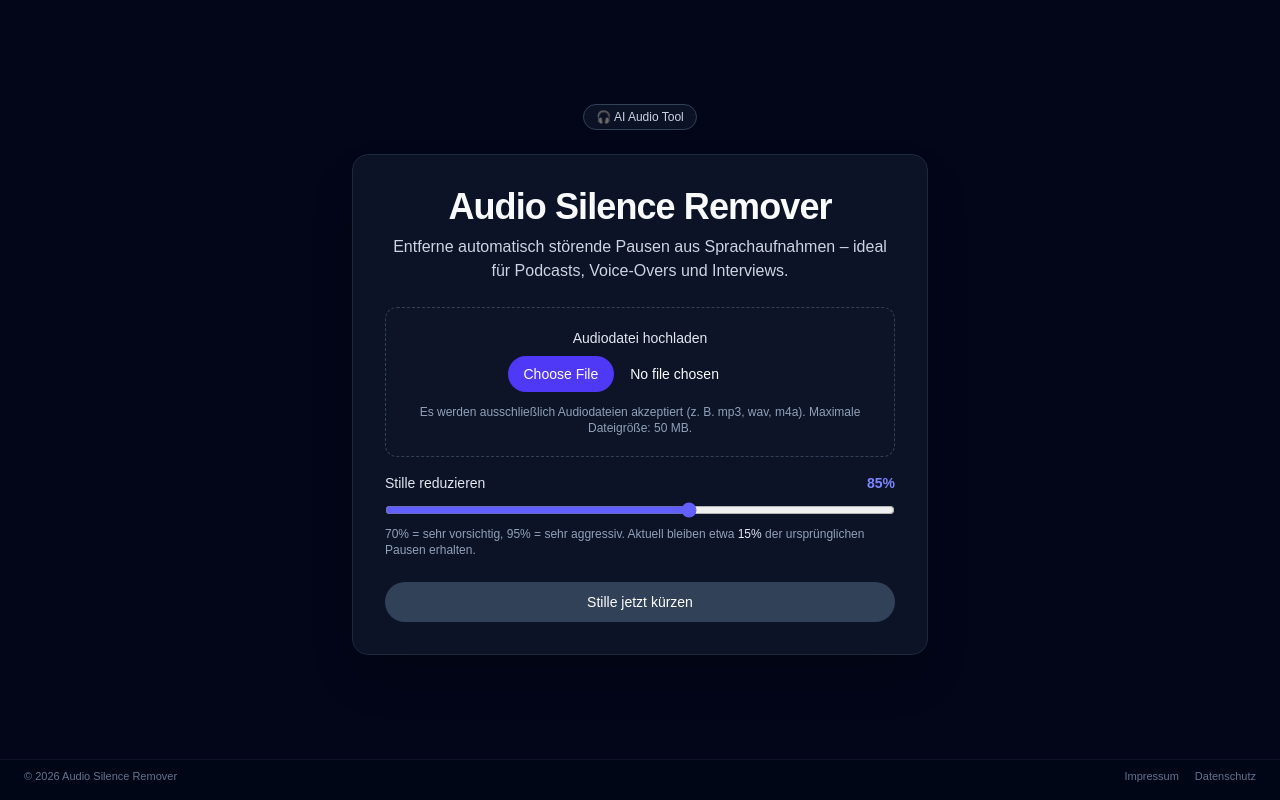
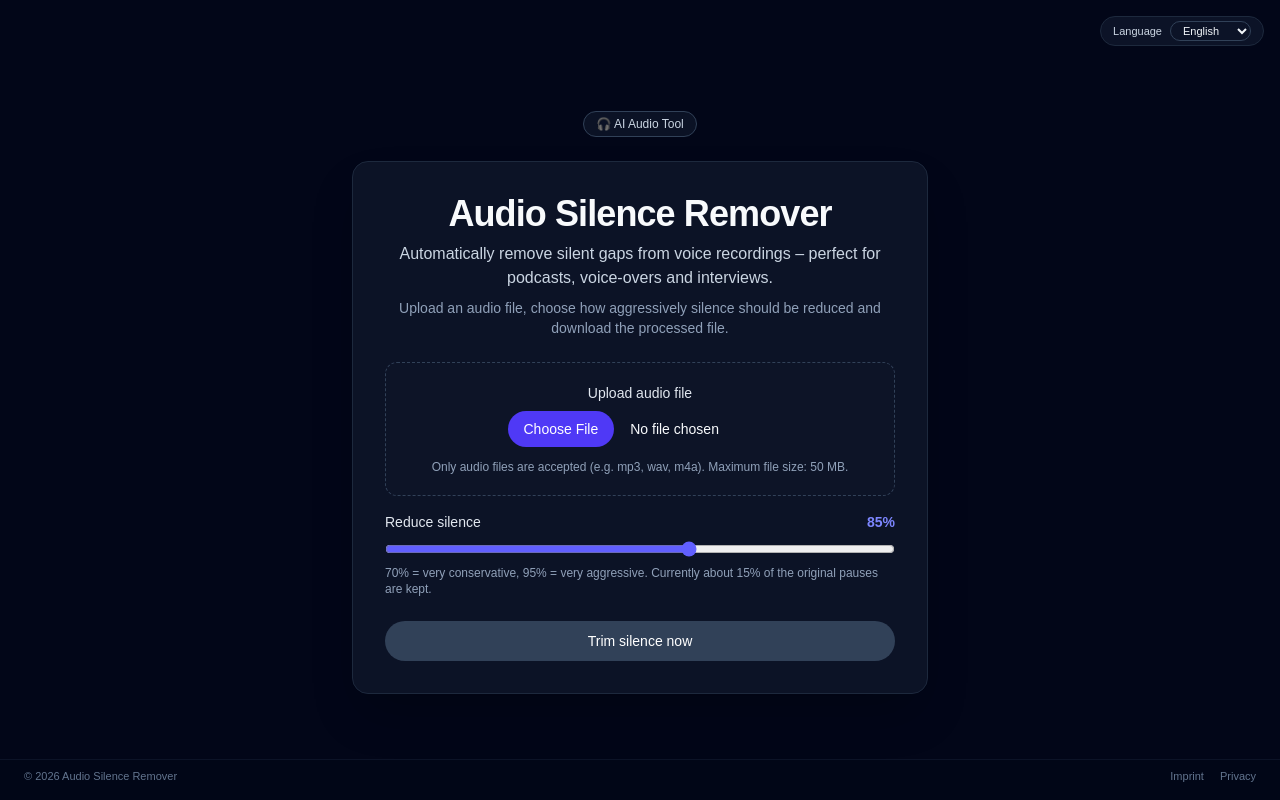
Before and after one commit to Cocoloco069/audio-webseite, a Next.js app in the folder audio-frontend/: page / in a window 1280 px wide. Built offline with nearby package versions, Linux system fonts and the light colour scheme; no server answers.

Commit message:
Add multi-language support with auto-detection

```diff
--- a/audio-frontend/app/page.tsx
+++ b/audio-frontend/app/page.tsx
@@ -5,27 +5,205 @@ import { useState, useEffect } from 'react';
 const API_BASE_URL =
   process.env.NEXT_PUBLIC_API_URL ?? 'http://localhost:8000';
 
+type Lang = 'de' | 'en' | 'es' | 'fr' | 'it';
+
+const supportedLangs: Lang[] = ['de', 'en', 'es', 'fr', 'it'];
+
+const translations: Record<Lang, Record<string, string>> = {
+  de: {
+    badge: '🎧 KI Audio Tool',
+    title: 'Audio Silence Remover',
+    subtitle:
+      'Entferne automatisch störende Pausen aus Sprachaufnahmen – ideal für Podcasts, Voice-Overs und Interviews.',
+    intro:
+      'Lade eine Audiodatei hoch, stelle ein, wie stark Pausen gekürzt werden sollen, und lade die bearbeitete Datei direkt wieder herunter.',
+    uploadLabel: 'Audiodatei hochladen',
+    uploadHint:
+      'Es werden ausschließlich Audiodateien akzeptiert (z. B. mp3, wav, m4a). Maximale Dateigröße: 50 MB.',
+    iosHint:
+      'Hinweis für iPhone/iPad: iOS zeigt im Datei-Auswahldialog oft auch die Kamera bzw. Videoaufnahme an. Bitte nimm Audio z. B. mit der Sprachmemos-App auf und wähle die fertige Audiodatei hier aus – Videoaufnahmen werden abgelehnt.',
+    reduceLabel: 'Stille reduzieren',
+    reduceExplanation:
+      '70% = sehr vorsichtig, 95% = sehr aggressiv. Aktuell bleiben etwa {percent}% der ursprünglichen Pausen erhalten.',
+    buttonIdle: 'Stille jetzt kürzen',
+    buttonLoading: 'Verarbeite...',
+    selectedFile: 'Ausgewählt',
+    errorNotAudio:
+      'Nur Audiodateien sind erlaubt. Bitte wähle eine Datei im Format mp3, wav, m4a o.Ä.',
+    errorTooBig:
+      'Die Datei ist zu groß ({size} MB). Maximal erlaubt sind {max} MB.',
+    errorGeneric: 'Verbindung zum Server fehlgeschlagen.',
+    successTitle: '✅ Fertig! Deine Audiodatei wurde verarbeitet.',
+    successLink: 'Bearbeitete Datei herunterladen',
+    footerImprint: 'Impressum',
+    footerPrivacy: 'Datenschutz',
+  },
+  en: {
+    badge: '🎧 AI Audio Tool',
+    title: 'Audio Silence Remover',
+    subtitle:
+      'Automatically remove silent gaps from voice recordings – perfect for podcasts, voice-overs and interviews.',
+    intro:
+      'Upload an audio file, choose how aggressively silence should be reduced and download the processed file.',
+    uploadLabel: 'Upload audio file',
+    uploadHint:
+      'Only audio files are accepted (e.g. mp3, wav, m4a). Maximum file size: 50 MB.',
+    iosHint:
+      'Note for iPhone/iPad: iOS often shows the camera / video recorder in the file picker. Please record audio with the Voice Memos app and select the finished audio file here – video recordings are rejected.',
+    reduceLabel: 'Reduce silence',
+    reduceExplanation:
+      '70% = very conservative, 95% = very aggressive. Currently about {percent}% of the original pauses are kept.',
+    buttonIdle: 'Trim silence now',
+    buttonLoading: 'Processing...',
+    selectedFile: 'Selected',
+    errorNotAudio:
+      'Only audio files are allowed. Please choose a file in mp3, wav, m4a or similar format.',
+    errorTooBig:
+      'The file is too large ({size} MB). The maximum allowed size is {max} MB.',
+    errorGeneric: 'Connection to the server failed.',
+    successTitle: '✅ Done! Your audio file has been processed.',
+    successLink: 'Download processed file',
+    footerImprint: 'Imprint',
+    footerPrivacy: 'Privacy',
+  },
+  es: {
+    badge: '🎧 Herramienta de audio IA',
+    title: 'Audio Silence Remover',
+    subtitle:
+      'Elimina automáticamente los silencios molestos de tus grabaciones de voz: perfecto para pódcasts, locuciones y entrevistas.',
+    intro:
+      'Sube un archivo de audio, elige qué tan agresivamente se debe reducir el silencio y descarga el archivo procesado.',
+    uploadLabel: 'Subir archivo de audio',
+    uploadHint:
+      'Solo se aceptan archivos de audio (p. ej. mp3, wav, m4a). Tamaño máximo: 50 MB.',
+    iosHint:
+      'Nota para iPhone/iPad: iOS suele mostrar también la cámara o la grabación de vídeo en el selector de archivos. Graba el audio con la app de Notas de voz y selecciona aquí el archivo de audio final; las grabaciones de vídeo se rechazan.',
+    reduceLabel: 'Reducir silencio',
+    reduceExplanation:
+      '70% = muy conservador, 95% = muy agresivo. Actualmente se mantiene aproximadamente el {percent}% de las pausas originales.',
+    buttonIdle: 'Reducir silencios ahora',
+    buttonLoading: 'Procesando...',
+    selectedFile: 'Seleccionado',
+    errorNotAudio:
+      'Solo se permiten archivos de audio. Elige un archivo en formato mp3, wav, m4a u otro similar.',
+    errorTooBig:
+      'El archivo es demasiado grande ({size} MB). El tamaño máximo permitido es {max} MB.',
+    errorGeneric: 'Error de conexión con el servidor.',
+    successTitle: '✅ Listo. Tu archivo de audio ha sido procesado.',
+    successLink: 'Descargar archivo procesado',
+    footerImprint: 'Aviso legal',
+    footerPrivacy: 'Privacidad',
+  },
+  fr: {
+    badge: '🎧 Outil audio IA',
+    title: 'Audio Silence Remover',
+    subtitle:
+      'Supprime automatiquement les silences gênants de vos enregistrements vocaux – idéal pour les podcasts, voix-off et interviews.',
+    intro:
+      'Télécharge un fichier audio, choisis à quel point les silences doivent être réduits puis télécharge le fichier traité.',
+    uploadLabel: 'Télécharger un fichier audio',
+    uploadHint:
+      'Seuls les fichiers audio sont acceptés (ex. mp3, wav, m4a). Taille maximale : 50 Mo.',
+    iosHint:
+      'Remarque pour iPhone/iPad : iOS affiche souvent aussi la caméra ou l’enregistreur vidéo dans la boîte de dialogue de fichier. Enregistre l’audio avec l’app Dictaphone et sélectionne ici le fichier audio final – les vidéos sont refusées.',
+    reduceLabel: 'Réduire les silences',
+    reduceExplanation:
+      '70 % = très prudent, 95 % = très agressif. Actuellement, environ {percent}% des pauses originales sont conservées.',
+    buttonIdle: 'Réduire les silences',
+    buttonLoading: 'Traitement en cours...',
+    selectedFile: 'Sélectionné',
+    errorNotAudio:
+      'Seuls les fichiers audio sont autorisés. Choisis un fichier au format mp3, wav, m4a ou similaire.',
+    errorTooBig:
+      'Le fichier est trop volumineux ({size} Mo). La taille maximale autorisée est {max} Mo.',
+    errorGeneric: 'La connexion au serveur a échoué.',
+    successTitle:
+      '✅ Terminé ! Ton fichier audio a été traité.',
+    successLink: 'Télécharger le fichier traité',
+    footerImprint: 'Mentions légales',
+    footerPrivacy: 'Confidentialité',
+  },
+  it: {
+    badge: '🎧 Strumento audio IA',
+    title: 'Audio Silence Remover',
+    subtitle:
+      'Rimuove automaticamente le pause silenziose dalle registrazioni vocali – ideale per podcast, voice-over e interviste.',
+    intro:
+      'Carica un file audio, scegli quanto in modo aggressivo ridurre il silenzio e scarica il file elaborato.',
+    uploadLabel: 'Carica file audio',
+    uploadHint:
+      'Sono accettati solo file audio (es. mp3, wav, m4a). Dimensione massima: 50 MB.',
+    iosHint:
+      'Nota per iPhone/iPad: iOS mostra spesso anche la fotocamera o la registrazione video nel selettore file. Registra l’audio con l’app Memo vocali e seleziona qui il file audio finale – le registrazioni video vengono rifiutate.',
+    reduceLabel: 'Riduzione del silenzio',
+    reduceExplanation:
+      '70% = molto delicato, 95% = molto aggressivo. Attualmente viene mantenuto circa il {percent}% delle pause originali.',
+    buttonIdle: 'Riduci i silenzi',
+    buttonLoading: 'Elaborazione in corso...',
+    selectedFile: 'Selezionato',
+    errorNotAudio:
+      'Sono consentiti solo file audio. Scegli un file in formato mp3, wav, m4a o simile.',
+    errorTooBig:
+      'Il file è troppo grande ({size} MB). La dimensione massima consentita è {max} MB.',
+    errorGeneric: 'Connessione al server non riuscita.',
+    successTitle:
+      '✅ Fatto! Il tuo file audio è stato elaborato.',
+    successLink: 'Scarica il file elaborato',
+    footerImprint: 'Note legali',
+    footerPrivacy: 'Privacy',
+  },
+};
+
 export default function Home() {
+  const [lang, setLang] = useState<Lang>('de');
   const [file, setFile] = useState<File | null>(null);
   const [loading, setLoading] = useState(false);
   const [downloadUrl, setDownloadUrl] = useState<string | null>(null);
   const [error, setError] = useState<string | null>(null);
 
-  // Prozentwert im UI: 70–95 % der Stille sollen entfernt werden
   const [silenceReducePercent, setSilenceReducePercent] = useState(85);
-
-  // Daraus wird keep_ratio fürs Backend berechnet (z.B. 85% entfernen -> 0.15 bleibt)
   const keepRatio = (100 - silenceReducePercent) / 100;
 
-  // Einfaches Flag, ob der User iOS (iPhone/iPad) nutzt
   const [isIOS, setIsIOS] = useState(false);
 
+  // Browser-Sprache automatisch erkennen und auf unterstützte Sprachen mappen
   useEffect(() => {
     if (typeof navigator !== 'undefined') {
+      // bevorzugte Sprachenliste auslesen
+      const navLangs =
+        (navigator.languages && navigator.languages.length
+          ? navigator.languages
+          : [navigator.language]) || []; // [web:508][web:509][web:510]
+
+      const normalized = navLangs
+        .filter(Boolean)
+        .map((l) => l.toLowerCase())
+        .map((l) => (l.includes('-') ? l.split('-')[0] : l)); // "de-DE" -> "de" [web:511][web:513]
+
+      const found = normalized.find((code) =>
+        supportedLangs.includes(code as Lang),
+      );
+
+      if (found) {
+        setLang(found as Lang);
+      } else {
+        setLang('en'); // Fallback
+      }
+
       const ua = navigator.userAgent || '';
       setIsIOS(/iPad|iPhone|iPod/.test(ua));
     }
   }, []);
+
+  const t = (key: keyof typeof translations.de, vars?: Record<string, string>) => {
+    let text = translations[lang][key];
+    if (vars) {
+      Object.entries(vars).forEach(([k, v]) => {
+        text = text.replace(`{${k}}`, v);
+      });
+    }
+    return text;
+  };
 
   const handleUpload = async () => {
     if (!file) return;
@@ -55,7 +233,7 @@ export default function Home() {
       setDownloadUrl(downloadUrl);
     } catch (e: any) {
       console.error(e);
-      setError(e.message || 'Verbindung zum Server fehlgeschlagen.');
+      setError(e.message || t('errorGeneric'));
     } finally {
       setLoading(false);
     }
@@ -63,29 +241,48 @@ export default function Home() {
 
   return (
     <div className="min-h-screen bg-slate-950 text-slate-50 flex flex-col">
-      <main className="flex-1 flex items-center justify-center px-4 py-8">
+      <header className="flex items-center justify-end px-4 pt-4">
+        <div className="inline-flex items-center gap-2 rounded-full bg-slate-900/80 border border-slate-800 px-3 py-1 text-[11px] text-slate-300">
+          <span>Language</span>
+          <select
+            value={lang}
+            onChange={(e) => setLang(e.target.value as Lang)}
+            className="bg-transparent text-slate-100 text-[11px] border border-slate-700 rounded-full px-2 py-0.5 focus:outline-none focus:ring-1 focus:ring-indigo-500"
+          >
+            <option value="de">Deutsch</option>
+            <option value="en">English</option>
+            <option value="es">Español</option>
+            <option value="fr">Français</option>
+            <option value="it">Italiano</option>
+          </select>
+        </div>
+      </header>
+
+      <main className="flex-1 flex items-center justify-center px-4 py-4 sm:py-8">
         <div className="w-full max-w-xl">
           <div className="mb-6 text-center">
             <span className="inline-flex items-center rounded-full bg-slate-900/70 border border-slate-700 px-3 py-1 text-xs font-medium text-slate-300">
-              🎧 AI Audio Tool
+              {t('badge')}
             </span>
           </div>
 
           <section className="bg-slate-900/80 border border-slate-800 rounded-2xl shadow-2xl backdrop-blur-sm p-6 sm:p-8 space-y-6">
             <header className="space-y-2 text-center">
               <h1 className="text-3xl sm:text-4xl font-semibold tracking-tight">
-                Audio Silence Remover
+                {t('title')}
               </h1>
               <p className="text-sm sm:text-base text-slate-300">
-                Entferne automatisch störende Pausen aus Sprachaufnahmen – ideal für Podcasts,
-                Voice-Overs und Interviews.
+                {t('subtitle')}
+              </p>
+              <p className="text-xs sm:text-sm text-slate-400">
+                {t('intro')}
               </p>
             </header>
 
             <div className="space-y-4">
               <div className="border border-dashed border-slate-700 rounded-xl bg-slate-900/60 p-5 text-center">
                 <label className="block text-sm font-medium text-slate-200 mb-2">
-                  Audiodatei hochladen
+                  {t('uploadLabel')}
                 </label>
                 <input
                   type="file"
@@ -103,9 +300,7 @@ export default function Home() {
 
                     if (!selected.type.startsWith('audio/')) {
                       setFile(null);
-                      setError(
-                        'Nur Audiodateien sind erlaubt. Bitte wähle eine Datei im Format mp3, wav, m4a o.Ä.',
-                      );
+                      setError(t('errorNotAudio'));
                       return;
                     }
 
@@ -115,9 +310,10 @@ export default function Home() {
                     if (sizeMb > maxSizeMb) {
                       setFile(null);
                       setError(
-                        `Die Datei ist zu groß (${sizeMb.toFixed(
-                          1,
-                        )} MB). Maximal erlaubt sind ${maxSizeMb} MB.`,
+                        t('errorTooBig', {
+                          size: sizeMb.toFixed(1),
+                          max: String(maxSizeMb),
+                        }),
                       );
                       return;
                     }
@@ -128,29 +324,27 @@ export default function Home() {
 
                 {file && (
                   <p className="mt-3 text-xs sm:text-sm text-slate-300">
-                    Ausgewählt: <span className="font-medium">{file.name}</span>{' '}
+                    {t('selectedFile')}: <span className="font-medium">{file.name}</span>{' '}
                     ({(file.size / (1024 * 1024)).toFixed(2)} MB)
                   </p>
                 )}
 
                 <p className="mt-3 text-xs text-slate-400">
-                  Es werden ausschließlich Audiodateien akzeptiert (z.&nbsp;B. mp3, wav, m4a).
-                  Maximale Dateigröße: 50&nbsp;MB.
+                  {t('uploadHint')}
                 </p>
 
                 {isIOS && (
                   <div className="mt-3 p-3 bg-amber-500/10 border border-amber-500/40 text-amber-100 text-xs rounded-lg text-left">
-                    Hinweis für iPhone/iPad:
-                    iOS zeigt im Datei-Auswahldialog oft auch die Kamera bzw. Videoaufnahme an.
-                    Bitte nimm Audio z.&nbsp;B. mit der Sprachmemos-App auf und wähle die fertige
-                    Audiodatei hier aus – Videoaufnahmen werden abgelehnt.
+                    {t('iosHint')}
                   </div>
                 )}
               </div>
 
               <div className="space-y-2">
                 <div className="flex items-center justify-between text-xs sm:text-sm">
-                  <span className="font-medium text-slate-200">Stille reduzieren</span>
+                  <span className="font-medium text-slate-200">
+                    {t('reduceLabel')}
+                  </span>
                   <span className="font-semibold text-indigo-400">
                     {silenceReducePercent}%
                   </span>
@@ -164,11 +358,9 @@ export default function Home() {
                   className="w-full accent-indigo-500"
                 />
                 <p className="text-xs text-slate-400">
-                  70% = sehr vorsichtig, 95% = sehr aggressiv. Aktuell bleiben etwa{' '}
-                  <span className="font-medium text-slate-200">
-                    {(keepRatio * 100).toFixed(0)}%
-                  </span>{' '}
-                  der ursprünglichen Pausen erhalten.
+                  {t('reduceExplanation', {
+                    percent: (keepRatio * 100).toFixed(0),
+                  })}
                 </p>
               </div>
 
@@ -178,7 +370,7 @@ export default function Home() {
                   disabled={!file || loading}
                   className="w-full inline-flex items-center justify-center rounded-full bg-indigo-600 px-6 py-2.5 text-sm font-medium text-white shadow-lg shadow-indigo-600/30 disabled:bg-slate-700 disabled:shadow-none hover:bg-indigo-500 transition-colors"
                 >
-                  {loading ? 'Verarbeite...' : 'Stille jetzt kürzen'}
+                  {loading ? t('buttonLoading') : t('buttonIdle')}
                 </button>
               </div>
 
@@ -191,14 +383,14 @@ export default function Home() {
               {downloadUrl && (
                 <div className="mt-3 p-4 rounded-lg bg-emerald-500/10 border border-emerald-500/40">
                   <p className="mb-2 text-sm text-emerald-100">
-                    ✅ Fertig! Deine Audiodatei wurde verarbeitet.
+                    {t('successTitle')}
                   </p>
                   <a
                     href={downloadUrl}
                     download="bearbeitet.mp3"
                     className="inline-flex items-center text-sm font-medium text-emerald-200 hover:text-emerald-100 underline-offset-2 hover:underline"
                   >
-                    Bearbeitete Datei herunterladen
+                    {t('successLink')}
                   </a>
                 </div>
               )}
@@ -211,10 +403,10 @@ export default function Home() {
         <span>© {new Date().getFullYear()} Audio Silence Remover</span>
         <div className="space-x-4">
           <a href="/impressum" className="hover:text-slate-300 transition-colors">
-            Impressum
+            {t('footerImprint')}
           </a>
           <a href="/datenschutz" className="hover:text-slate-300 transition-colors">
-            Datenschutz
+            {t('footerPrivacy')}
           </a>
         </div>
       </footer>
```
